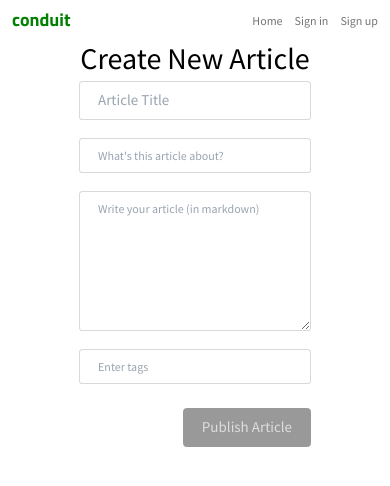
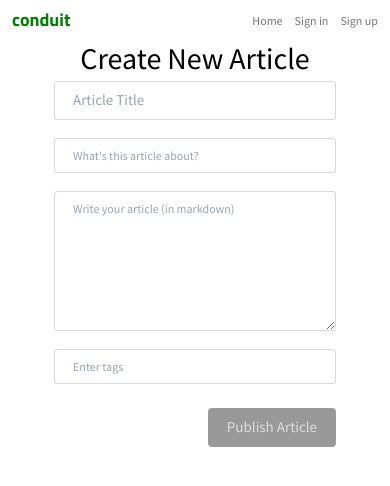
Before and after one commit to g5-freemen/blog, a React app: page /editor in a window 390 px wide. Shown: the top 486 px of the page. Built offline with nearby package versions, Linux system fonts and the light colour scheme.

Commit message:
fix: pages width bugs

```diff
--- a/src/commons/modules/NewArticle/NewArticle.module.css
+++ b/src/commons/modules/NewArticle/NewArticle.module.css
@@ -18,7 +18,6 @@
 }
 
 .form {
-  min-width: 62%;
   padding: 0 15px 1rem;
   display: flex;
   flex-direction: column;
--- a/src/commons/modules/Personal/Personal.module.css
+++ b/src/commons/modules/Personal/Personal.module.css
@@ -22,6 +22,7 @@
 @media (max-width: 1200px) {
   .container {
     max-width: 100%;
+    padding: 0 1rem;
   }
 }
 
--- a/src/commons/modules/Settings/Settings.module.css
+++ b/src/commons/modules/Settings/Settings.module.css
@@ -26,6 +26,7 @@
 
 .form {
   min-width: 50%;
+  width: 100%;
   position: relative;
   min-height: 1px;
   padding: 0 15px 1rem;
```
